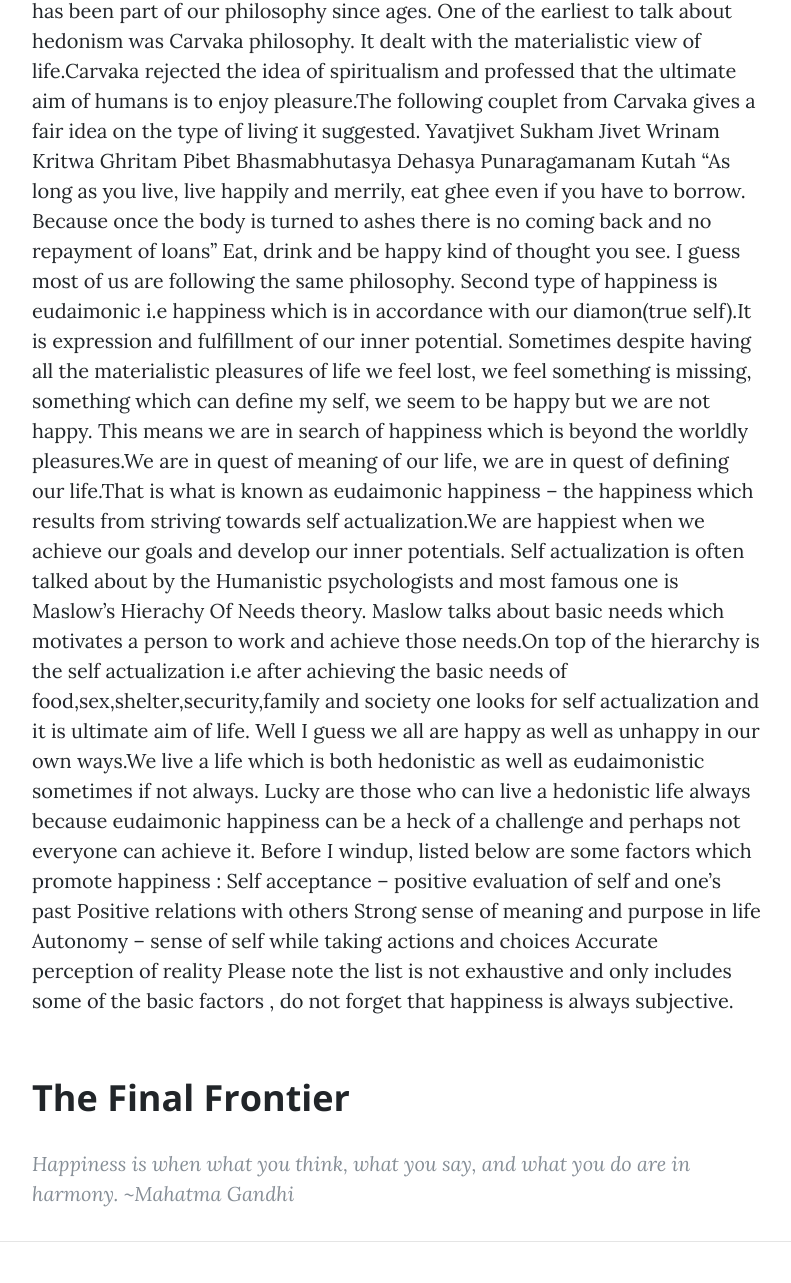
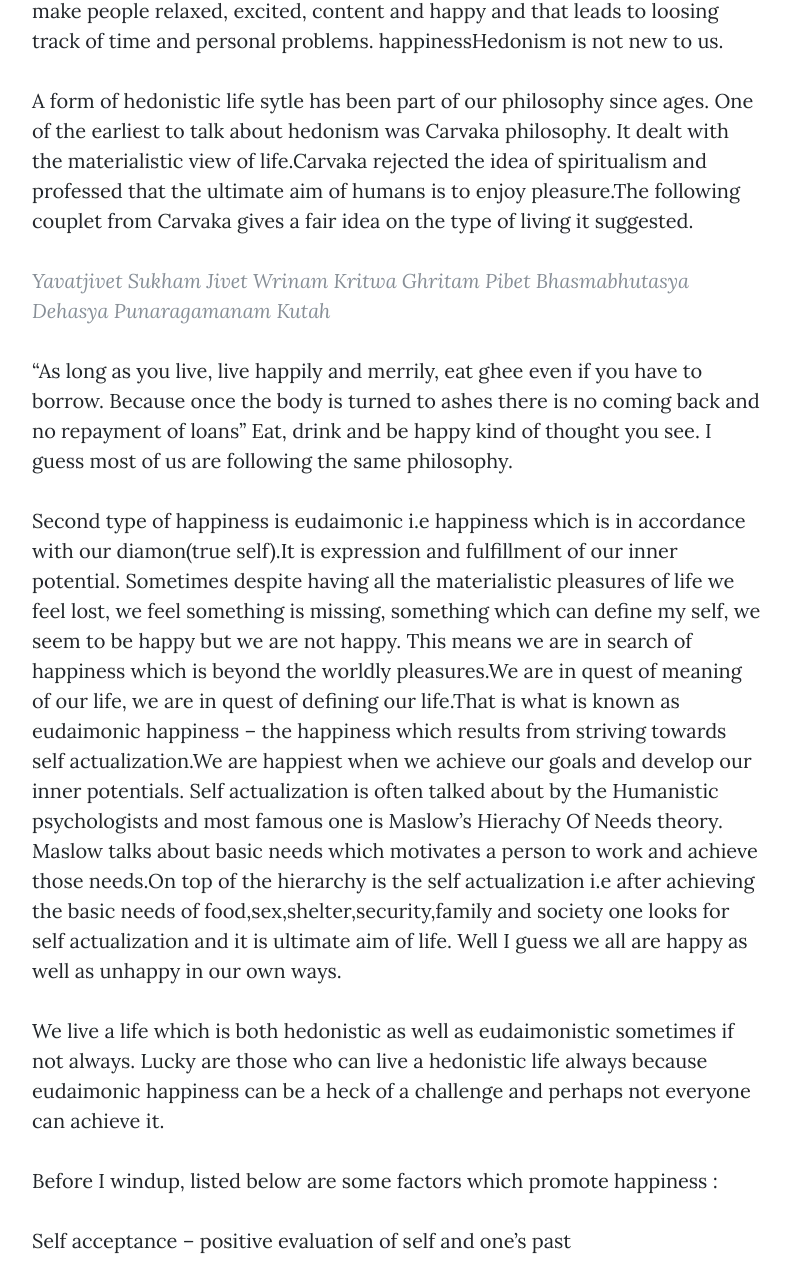
Before and after one commit to AGYAATPURUSH/psyecho, a website: page post.html in a window 1280 px wide. Shown: the part 1000-2283 px from the top of the page, without its empty margins (243-1034 px from the left). Drawn offline with nearby package versions, Linux system fonts and the light colour scheme.

Commit message:
Update post.html

```diff
--- a/post.html
+++ b/post.html
@@ -76,42 +76,52 @@
       <div class="row">
         <div class="col-lg-8 col-md-10 mx-auto">
            <p>
-		   What is happiness? Are you happy? Am I happy? If yes,  how do we know that we are happy.Well first of all there is no definition for happiness per se. It is truly a subjective matter.It is a feeling which all of us experience from time to time.Is happiness culture specific or is it a universal concept.Well it’s a matter of debate but experts say that it is both.The individualistic and collectivistic conceptions of self provide different basis for the meaning of happiness.Happiness in America can be individual’s subjective judgment about his own life whereas in India happiness of an individual can be related to the happiness of his family and relationships.
+		   What is happiness? Are you happy? Am I happy? If yes,  how do we know that we are happy.
+		   Well first of all there is no definition for happiness per se.
+		   It is truly a subjective matter.It is a feeling which all of us experience from time to time.
+		   Is happiness culture specific or is it a universal concept.Well it’s a matter of debate but experts say that it is both.
+		   The individualistic and collectivistic conceptions of self provide different basis for the meaning of happiness.
+		   Happiness in America can be individual’s subjective judgment about his own life whereas in India happiness of an individual
+		   can be related to the happiness of his family and relationships.</p>
 
-Happiness is broadly classified into two types: Hedonic and Eudaimonic
+<p>Happiness is broadly classified into two types: Hedonic and Eudaimonic </p>
 
 Hedonic happiness is expressed in terms of subjective well being.It is seen as enjoyment of life and its worldly pleasures, life satisfaction. Hedonic activities make people relaxed, excited, content and happy and that leads to loosing track of time and personal problems.
 
-happinessHedonism is not new to us. A form of hedonistic life sytle has been part of our philosophy since ages. One of the earliest  to talk about hedonism was Carvaka philosophy. It dealt with the materialistic view of life.Carvaka rejected the idea of spiritualism and professed that the ultimate aim of humans is to enjoy pleasure.The following couplet from Carvaka gives a fair idea on the type of living it suggested.
+happinessHedonism is not new to us.
+<p>A form of hedonistic life sytle has been part of our philosophy since ages. One of the earliest  to talk about hedonism was Carvaka philosophy. It dealt with the materialistic view of life.Carvaka rejected the idea of spiritualism and professed that the ultimate aim of humans is to enjoy pleasure.The following couplet from Carvaka gives a fair idea on the type of living it suggested.
 
-Yavatjivet Sukham Jivet Wrinam Kritwa Ghritam Pibet
-Bhasmabhutasya Dehasya Punaragamanam Kutah
+<blockquote class="blockquote"> Yavatjivet Sukham Jivet Wrinam Kritwa Ghritam Pibet
+Bhasmabhutasya Dehasya Punaragamanam Kutah </p> </blockquote>
 
-“As long as you live, live happily and merrily, eat ghee even if you have to borrow. Because once the body is turned to ashes there is no coming back and no repayment of  loans”
-Eat, drink and be happy kind of thought you see. I guess most of us are following the same philosophy.
-Second type of happiness is eudaimonic i.e happiness which is in accordance with our diamon(true self).It is expression and fulfillment of our inner potential.
+<p>“As long as you live, live happily and merrily, eat ghee even if you have to borrow.
+ Because once the body is turned to ashes there is no coming back and no repayment of  loans”
+Eat, drink and be happy kind of thought you see. I guess most of us are following the same philosophy.</p>
+<p>Second type of happiness is eudaimonic i.e happiness which is in accordance with our diamon(true self).It is expression and fulfillment of our inner potential.
 Sometimes despite having all the materialistic pleasures of life we feel lost, we feel something is missing, something which can define my self, we seem to be happy but we are not happy. This means we are in search of happiness which is beyond the worldly pleasures.We are in quest of meaning of our life, we are in quest of defining our life.That is what is known as eudaimonic happiness – the happiness which results from striving towards self actualization.We are happiest when we achieve our goals and develop our inner potentials.
 Self actualization is often talked about by the Humanistic psychologists and most famous one is Maslow’s Hierachy Of Needs theory. Maslow talks about basic needs which motivates a person to work and achieve those needs.On top of the hierarchy is the self actualization i.e after achieving the basic needs of food,sex,shelter,security,family and society one looks for self actualization and it is ultimate aim of life.
-Well I guess we all are happy as well as unhappy in our own ways.We live a life which is both hedonistic as well as eudaimonistic sometimes if not always. Lucky are those who can live a hedonistic life always because eudaimonic happiness can be a heck of a challenge and perhaps not everyone can achieve it.
-Before I windup, listed below are some factors which promote happiness :
-Self acceptance – positive evaluation of self and one’s past
-Positive relations with others
-Strong sense of meaning and purpose in life
-Autonomy – sense of self while taking actions and choices
-Accurate perception of reality
+Well I guess we all are happy as well as unhappy in our own ways.</p>
+<p>We live a life which is both hedonistic as well as eudaimonistic sometimes if not always.
+Lucky are those who can live a hedonistic life always because eudaimonic happiness can be a heck of a challenge and perhaps not everyone can achieve it.</p>
+</p>Before I windup, listed below are some factors which promote happiness :</p>
+
+<p>Self acceptance – positive evaluation of self and one’s past</p>
+<p>
+Positive relations with others </p>
+<p>Strong sense of meaning and purpose in life</p>
+<p>Autonomy – sense of self while taking actions and choices</p>
+<p>Accurate perception of reality</p>
 Please note the list is not exhaustive and only includes some of the basic factors , do not forget that happiness is always subjective.
 
 
-		   </p>
-
-          <h2 class="section-heading">The Final Frontier</h2>
-
-          <p></p>
 
 
 
-          <blockquote class="blockquote">Happiness is when what you think, what you say, and what you do are in harmony.
-~Mahatma Gandhi</blockquote>
+
+
+
+         <p> <blockquote class="blockquote">Happiness is when what you think, what you say, and what you do are in harmony.
+~Mahatma Gandhi</blockquote> </p>
 
 
         </div>
```
